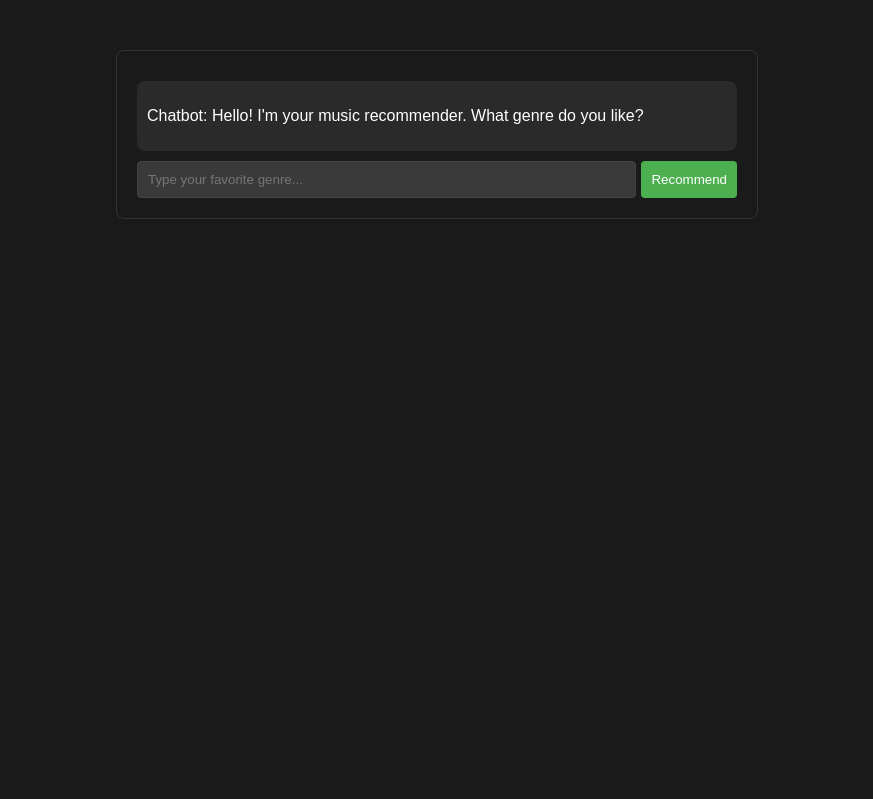
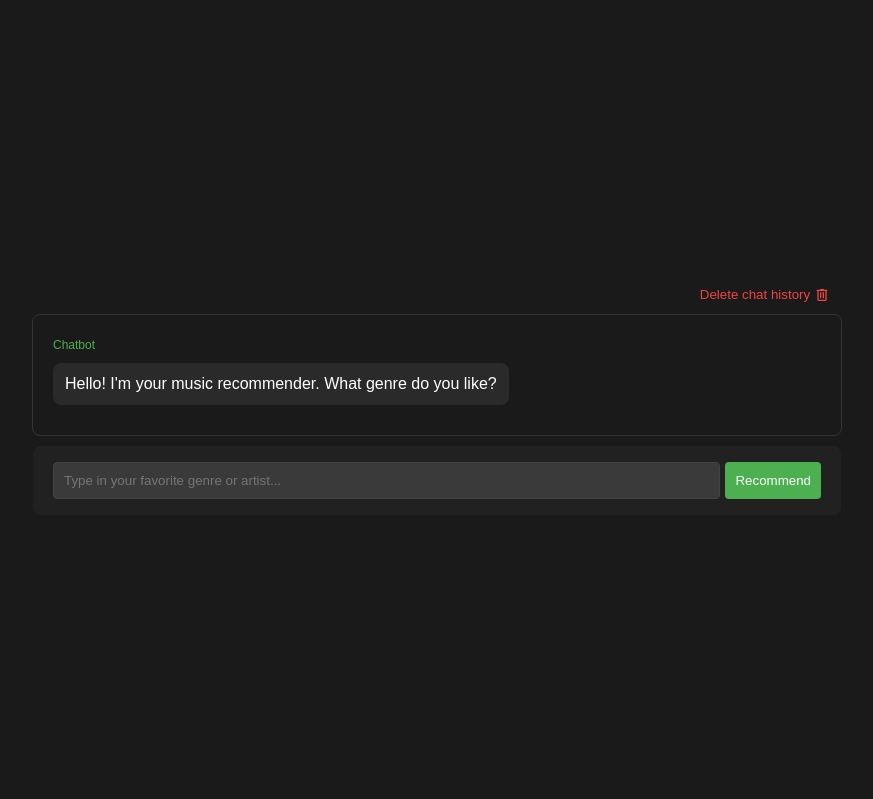
Before and after one commit to NedzmijaMuminovic/Musify, a Flask app: page / in a window 1280 px wide. Shown: the whole page, without its empty margins (203-1076 px from the left). Run offline with Flask 3, Linux system fonts and the light colour scheme.

Commit message:
Added session logic and other minor changes

```diff
--- a/app.py
+++ b/app.py
@@ -1,4 +1,4 @@
-from flask import Flask, render_template, request
+from flask import Flask, render_template, request, session, redirect
 import requests
 import random
 import spacy
@@ -7,7 +7,8 @@ app = Flask(__name__)
 
 # Key za Last.fm API
 LASTFM_API_KEY = "1f409887755c3e139b87863f4adb90f3"
-
+# Key za flask session
+app.secret_key = '1E49D7841D26ED759CB1FF65DCFC8'
 # Učitavanje engleskog modela spaCy
 nlp = spacy.load("en_core_web_sm")
 
@@ -55,21 +56,36 @@ def recommend_music(user, genre):
 
     return []
 
-@app.route('/')
+@app.route('/', methods=['GET', 'POST'])
 def index():
-    return render_template('index.html')
+    chat_history = session.get('chat_history', [])
 
-@app.route('/recommend', methods=['POST'])
-def recommend():
-    user_genre = request.form['genre']
+    if request.method == 'POST':
+        user_genre = request.form['genre']
 
-    # Preporuka na osnovu Last.fm API
-    recommended_music = recommend_music("user", user_genre.lower())
+        if not user_genre.strip():
+            return render_template('index.html', genre_not_found=True, user_genre=user_genre, chat_history=chat_history)
 
-    if not recommended_music:
-        return render_template('index.html', genre_not_found=True, user_genre=user_genre)
+        # Preporuka na osnovu Last.fm API
+        recommended_music = recommend_music("user", user_genre.lower())
 
-    return render_template('index.html', recommended_music=recommended_music)
+        if not recommended_music:
+            return render_template('index.html', genre_not_found=True, user_genre=user_genre, chat_history=chat_history)
+
+        chat_history.append({"user": True, "text": user_genre})
+        chat_history.append({"user": False, "songs": recommended_music})
+        session['chat_history'] = chat_history
+
+        return redirect("/")
+
+    return render_template('index.html', chat_history=chat_history)
+
+
+
+@app.route('/clear_session', methods=['POST'])
+def clear_session():
+    session.clear()
+    return redirect("/")
 
 if __name__ == "__main__":
     app.run(debug=True)
--- a/static/styles.css
+++ b/static/styles.css
@@ -2,30 +2,50 @@ body {
     font-family: 'Arial', sans-serif;
     background-color: #1a1a1a;
     color: #ccc;
+    display: flex;
+    justify-content: center;
+    align-items: center;
+    flex-direction: column;
+    height: 100vh;
+    margin: 0;
 }
 
 .chat-container {
-    max-width: 600px;
-    margin: 50px auto;
+    width: 60%;
     padding: 20px;
     border: 1px solid #333;
     border-radius: 8px;
+    max-height: 70vh;
+    overflow-y: auto;
+
 }
 
 .chat {
     background-color: #2a2a2a;
     margin: 10px 0;
-    padding: 10px;
+    padding: 12px;
     border-radius: 8px;
+    display: flex;
+    justify-content: center;
+    flex-direction: column;
+    width: fit-content;
 }
 
 .chat-message {
-    margin-bottom: 10px;
     color: #fff;
 }
 
-.chat-form {
-    display: flex;
+.chat.chat-form {
+    width: auto;
+    flex-direction: row;
+    background-color: #212121;
+    width: 60%;
+    padding: 16px 20px;
+
+}
+
+p {
+    margin: 0;
 }
 
 .chat-form input {
@@ -51,16 +71,65 @@ body {
     background-color: #45a049;
 }
 
+.chat-user {
+    align-items: end;
+    display: flex;
+    flex-direction: column;
+}
+
 ul {
     list-style-type: none;
     padding: 0;
+    margin-bottom: 0;
 }
 
 li {
-    margin-bottom: 5px;
+    margin: 5px 0;
     color: #ccc;
 }
 
+.label {
+    font-size: 12px;
+    color: #4CAF50;
+    ;
+}
+.actions{
+    font-size: 12px;
+    padding: 10px;
+    width: 63% ;
+    display: flex;
+    justify-content: end;
+    align-items: center;
+}
+.actions button{
+    color: #EF4444;
+    width: auto;
+    display: flex;
+    background-color: transparent;
+    box-shadow: none;
+    border: none;
+}
+.actions:hover svg, .actions:hover p{
+    fill: #b93434;
+    color: #b93434;
+}
 .chat-form input.invalid {
     border: 1px solid #ff0000;
 }
+
+.chat-container::-webkit-scrollbar {
+    width: 10px;
+}
+
+.chat-container::-webkit-scrollbar-track {
+    background-color: #1a1a1a;
+}
+
+.chat-container::-webkit-scrollbar-thumb {
+    background-color: #888;
+    border-radius: 10px;
+}
+
+.chat-container::-webkit-scrollbar-thumb:hover {
+    background-color: #555;
+}
--- a/templates/index.html
+++ b/templates/index.html
@@ -1,42 +1,70 @@
 <!DOCTYPE html>
 <html lang="en">
+
 <head>
     <meta charset="UTF-8">
     <meta name="viewport" content="width=device-width, initial-scale=1.0">
     <link rel="stylesheet" href="{{ url_for('static', filename='styles.css') }}">
     <title>Music Recommender Chatbot</title>
 </head>
+
 <body>
+    <form class="actions" action="/clear_session" method="post">
+    <button type="submit" >  <p >Delete chat history</p>
+        <svg class="delete-icon" xmlns="http://www.w3.org/2000/svg" fill="#EF4444"  height="16" viewBox="0 -960 960 960" width="24"><path d="M280-120q-33 0-56.5-23.5T200-200v-520h-40v-80h200v-40h240v40h200v80h-40v520q0 33-23.5 56.5T680-120H280Zm400-600H280v520h400v-520ZM360-280h80v-360h-80v360Zm160 0h80v-360h-80v360ZM280-720v520-520Z"/></svg>
+  </button>
+         </form>
     <div class="chat-container">
+        <span class="label">Chatbot</span>
         <div class="chat">
             <div class="chat-message">
-                <p>Chatbot: Hello! I'm your music recommender. What genre do you like?</p>
+                <p> Hello! I'm your music recommender. What genre do you like?</p>
             </div>
         </div>
-        <form action="/recommend" method="post" class="chat-form">
-            <input type="text" name="genre" placeholder="Type your favorite genre...">
-            <button type="submit">Recommend</button>
-        </form>
-       {% if recommended_music %}
+        {% for message in chat_history %}
+        <div class="chat-message">
+            {% if message.user %}
+            <div class="chat-user">
+                <span class="label">You</span>
+                <div class="chat">
+                    <div class="chat-message user">
+                        <p>{{message.text}}</p>
+                    </div>
+                </div>
+            </div>
+            {% else %}
+            <div>
+                <span class="label">Chatbot</span>
                 <div class="chat">
                     <div class="chat-message">
-            <p>Chatbot: I recommend the following songs:</p>
+                        <p>I recommend the following songs:</p>
                         <ul>
-                {% for song_info in recommended_music %}
+                            {% for song_info in message.songs %}
                             <li>{{ song_info['title'] }} by {{ song_info['artist'] }}</li>
                             {% endfor %}
                         </ul>
                     </div>
                 </div>
-{% else %}
-    {% if genre_not_found %}
-        <div class="chat">
-            <div class="chat-message">
-                <p>Chatbot: I'm sorry, but I don't have recommendations for the genre "{{ user_genre }}".</p>
-            </div>
             </div>
             {% endif %}
-{% endif %}
         </div>
+        {% endfor %}
+
+    </div>
+    <form method="post" class=" chat chat-form">
+        <input required type="text" name="genre" placeholder="Type in your favorite genre or artist...">
+        <button onclick="scrollToBottom()" type="submit">Recommend</button>
+    </form>
+    <script>
+        function scrollToBottom() {
+            var chatContainer = document.querySelector('.chat-container');
+            chatContainer.scrollTop = chatContainer.scrollHeight;
+        }
+
+        window.onload = function () {
+            scrollToBottom();
+        };
+    </script>
 </body>
+
 </html>
```
Lines whose indentation alone changed are shown as unchanged.
